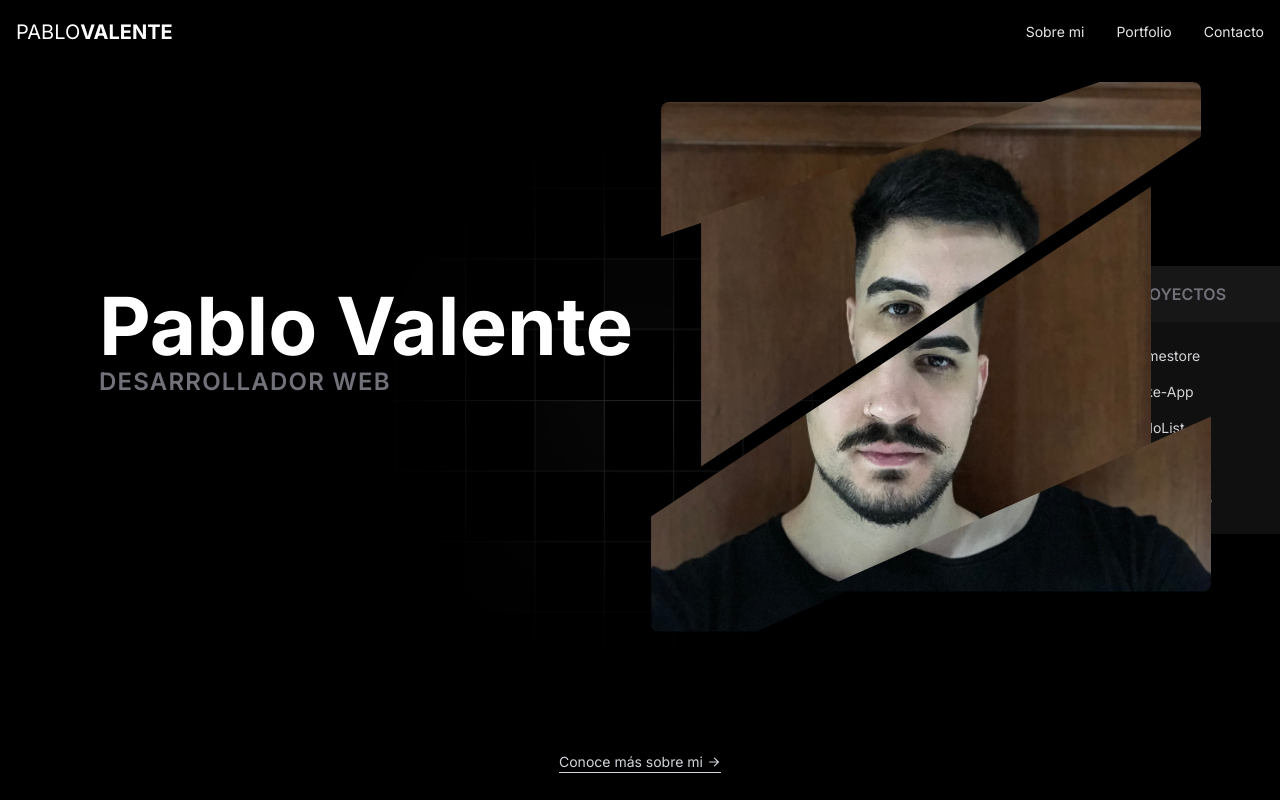
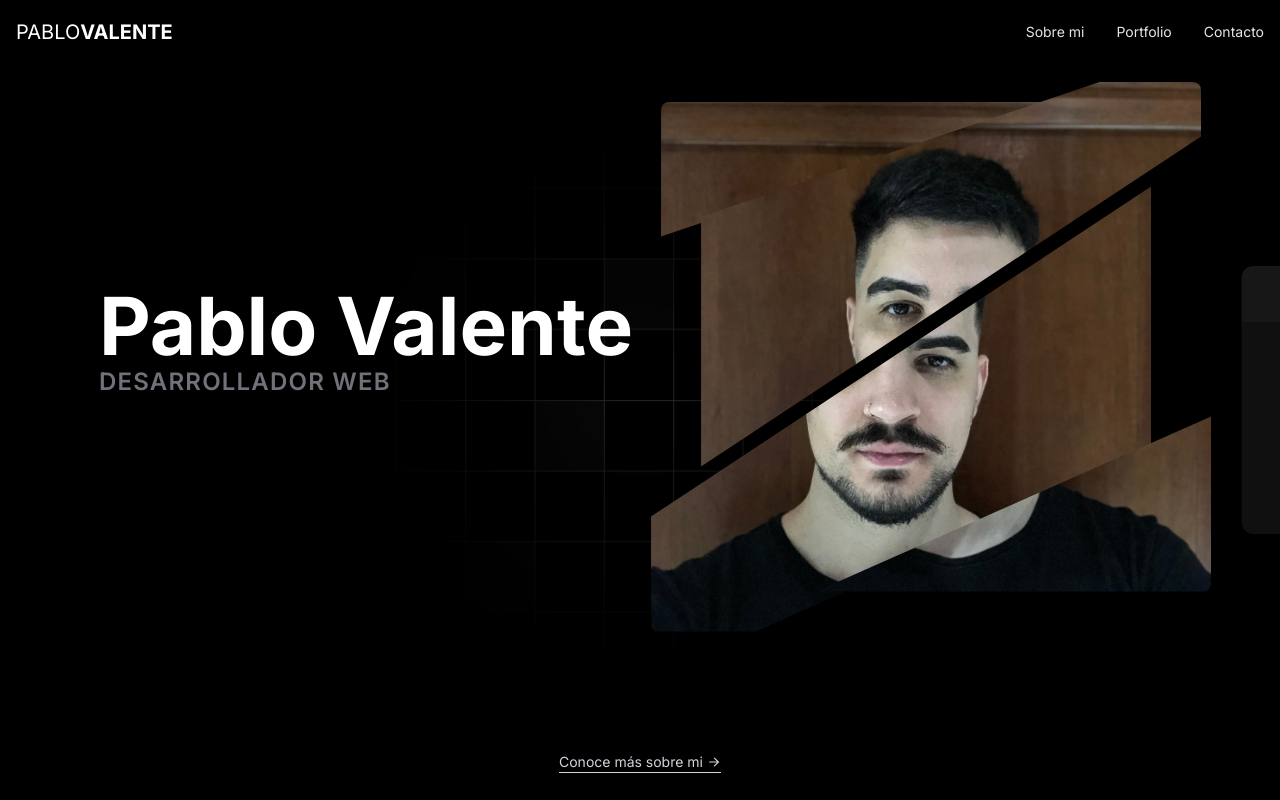
Before and after one commit to valentepablo/portfolio, a React (Vite) app: page / in a window 1280 px wide. Shown: the top 800 px of the page. Built offline with nearby package versions, Linux system fonts and the light colour scheme.

Commit message:
fix index visibility

```diff
--- a/src/components/portfolio/Portfolio.jsx
+++ b/src/components/portfolio/Portfolio.jsx
@@ -118,7 +118,7 @@ const proyectos = [
 
 const Portfolio = () => {
   const [intersecting, setIntersecting] = useState(false);
-  const [closeIndex, setCloseIndex] = useState(false);
+  const [openIndex, setOpenIndex] = useState(false);
   const portfolio = useRef();
 
   useEffect(() => {
@@ -137,13 +137,15 @@ const Portfolio = () => {
   return (
     <div id="portfolio" ref={portfolio} className="relative">
       <div
-        className={`${intersecting ? "translate-x-0" : "translate-x-[600px]"} ${
-          closeIndex ? "translate-x-[80%]" : "translate-x-[0%]"
-        } group fixed top-1/2 right-0 hidden -translate-y-1/2 overflow-hidden rounded-l-xl bg-[#101010] shadow-xl transition duration-500 ease-out lg:block xl:w-48`}
+        className={`${
+          intersecting ? "visible opacity-100" : "invisible opacity-0"
+        } ${
+          openIndex ? "translate-x-[0%]" : "translate-x-[80%]"
+        } group fixed top-1/2 right-0 hidden -translate-y-1/2 overflow-hidden rounded-l-xl bg-[#101010] shadow-xl transition duration-300 ease-out lg:block xl:w-48`}
       >
         <div className="relative bg-neutral-900 py-4 px-10 text-base font-semibold uppercase text-zinc-500">
           <button
-            onClick={() => setCloseIndex(!closeIndex)}
+            onClick={() => setOpenIndex(!openIndex)}
             className="absolute top-1/2 left-3 -translate-y-1/2 opacity-0 transition hover:text-white group-hover:opacity-100"
           >
             <svg
@@ -153,7 +155,7 @@ const Portfolio = () => {
               strokeWidth={2.5}
               stroke="currentColor"
               className={`${
-                closeIndex ? "rotate-0" : "rotate-180"
+                openIndex ? "rotate-180" : "rotate-0"
               } aspect-square h-4 transition duration-200`}
             >
               <path
```
